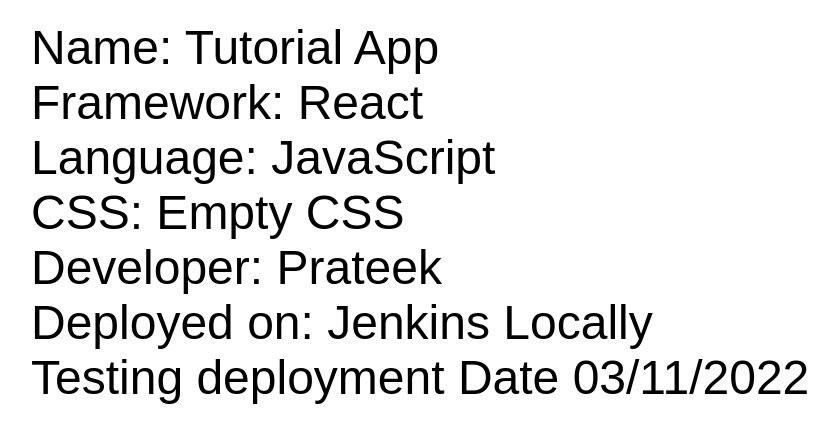
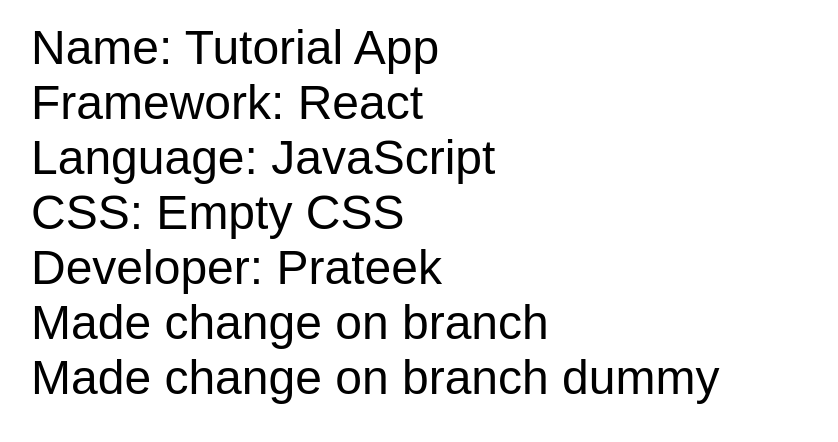
Before and after one commit to Kumar-Prateek/tutorial, a React app: page / in a window 1280 px wide. Shown: the top 442 px of the page, without its empty margins (209-1047 px from the left). Built offline with nearby package versions, Linux system fonts and the light colour scheme.

Commit message:
changes minor

```diff
--- a/src/App.jsx
+++ b/src/App.jsx
@@ -10,8 +10,8 @@
     <div>Language: JavaScript</div>
     <div>CSS: Empty CSS</div>
     <div>Developer: Prateek</div>
-    <div>Deployed on: Jenkins Locally</div>
-    <div>Testing deployment Date 03/11/2022</div>
+    <div>Made change on branch</div>
+    <div>Made change on branch dummy</div>
   </div>
 );
 ReactDOM.render(<App />, document.getElementById("app"));
```
